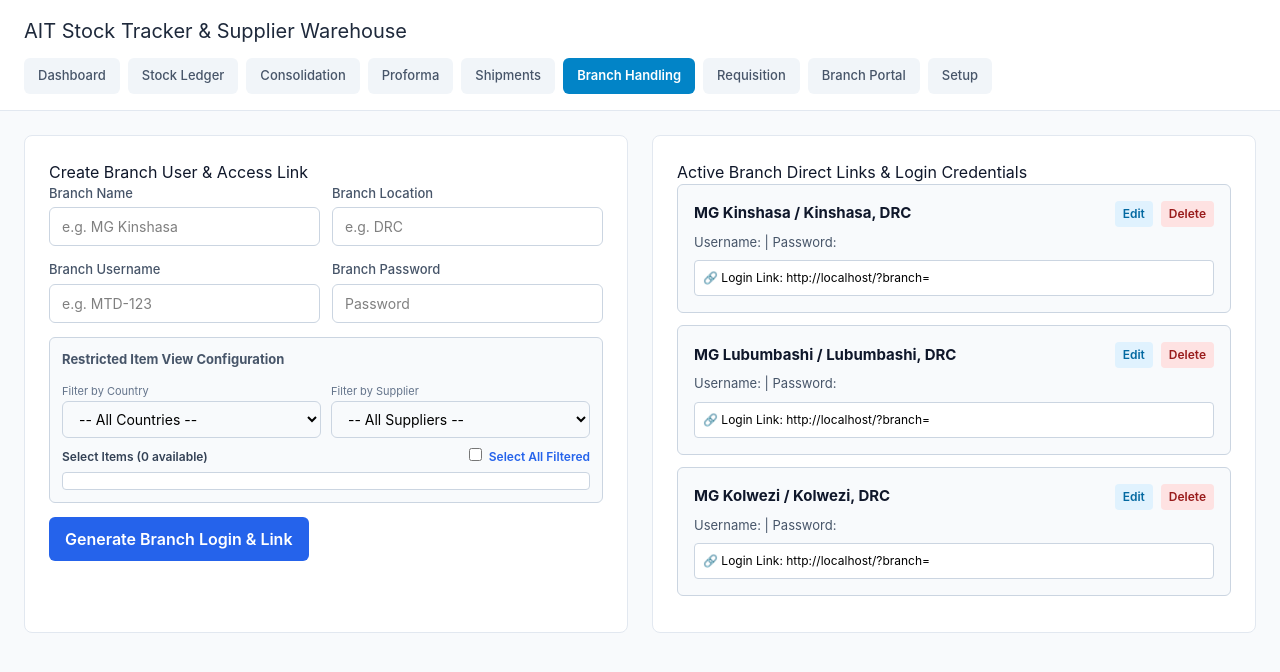
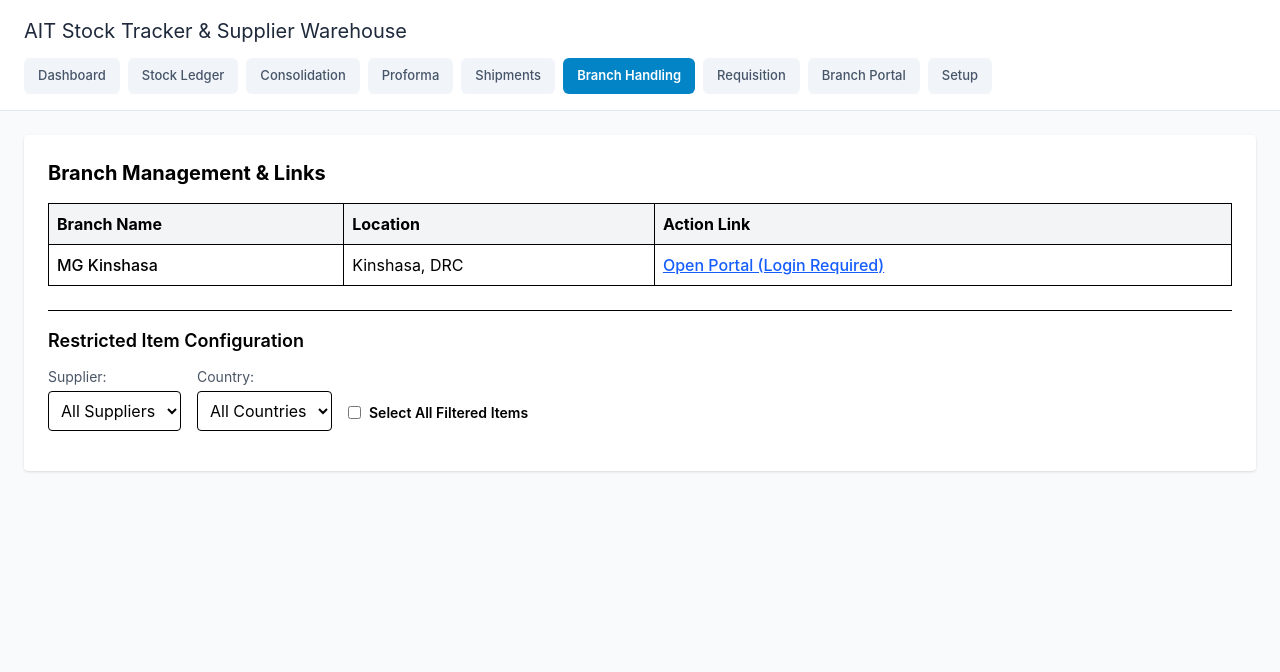
Before and after one commit to abdulrehmanmaisongalaxy/AIT-Stock-Tracker-at-Supplier-Warehouse, a React (Vite) app: page / in a window 1280 px wide. Both pictures are taken after a click on the button "Branch Handling". Shown: the top 672 px of the page. Built offline with nearby package versions, Linux system fonts and the light colour scheme.

Commit message:
BranchHandling.jsx

```diff
--- a/src/components/BranchHandling.jsx
+++ b/src/components/BranchHandling.jsx
@@ -1,184 +1,117 @@
 import React, { useState } from 'react';
 
-export default function BranchHandling({ branches = [], setBranches = () => {}, items = [], suppliers = [] }) {
-  const [branchName, setBranchName] = useState('');
-  const [branchLocation, setBranchLocation] = useState('');
+export default function BranchHandling() {
+  const [branches, setBranches] = useState([
+    { id: 1, name: 'MG Kinshasa', location: 'Kinshasa, DRC' }
+  ]);
+  const [selectedBranch, setSelectedBranch] = useState(null);
+  const [isAuthenticated, setIsAuthenticated] = useState(false);
   const [username, setUsername] = useState('');
   const [password, setPassword] = useState('');
-  const [selectedItems, setSelectedItems] = useState([]);
-  const [editingBranchId, setEditingBranchId] = useState(null);
 
-  // Filters for restricted item selection
-  const [filterSupplier, setFilterSupplier] = useState('ALL');
-  const [filterCountry, setFilterCountry] = useState('ALL');
+  // Restricted items filtering
+  const [supplierFilter, setSupplierFilter] = useState('ALL');
+  const [countryFilter, setCountryFilter] = useState('ALL');
+  const [selectAll, setSelectAll] = useState(false);
 
-  const safeSuppliers = suppliers || [];
-  const safeItems = items || [];
-  const safeBranches = branches || [];
+  const mockItems = [
+    { id: 1, name: 'Tire 205/55R16', supplier: 'Apex Corp', country: 'China' },
+    { id: 2, name: 'Brake Pad Set', supplier: 'Global Parts', country: 'India' },
+  ];
 
-  const countries = [...new Set(safeSuppliers.map(s => s.country).filter(Boolean))];
-
-  const filteredItemsForRestriction = safeItems.filter(item => {
-    const matchSup = filterSupplier === 'ALL' || item.supplier === filterSupplier;
-    const sObj = safeSuppliers.find(s => s.name === item.supplier);
-    const matchCountry = filterCountry === 'ALL' || (sObj && sObj.country === filterCountry);
-    return matchSup && matchCountry;
-  });
-
-  const handleSelectAllFiltered = (checked) => {
-    const filteredCodes = filteredItemsForRestriction.map(i => i.code);
-    if (checked) {
-      const combined = [...new Set([...selectedItems, ...filteredCodes])];
-      setSelectedItems(combined);
+  const handleLogin = (e) => {
+    e.preventDefault();
+    if (username.trim() && password.trim()) {
+      setIsAuthenticated(true);
     } else {
-      setSelectedItems(selectedItems.filter(code => !filteredCodes.includes(code)));
+      alert('Please enter valid credentials.');
     }
   };
 
-  const handleSaveBranch = (e) => {
-    e.preventDefault();
-    if (!branchName || !branchLocation || !username || !password) return;
+  if (selectedBranch && !isAuthenticated) {
+    return (
+      <div className="p-6 max-w-md mx-auto bg-white rounded shadow mt-10">
+        <h2 className="text-xl font-bold mb-4">Branch Login: {selectedBranch.name}</h2>
+        <form onSubmit={handleLogin} className="space-y-4">
+          <div>
+            <label className="block text-sm font-medium">Username</label>
+            <input type="text" className="w-full border p-2 rounded" value={username} onChange={e => setUsername(e.target.value)} required />
+          </div>
+          <div>
+            <label className="block text-sm font-medium">Password</label>
+            <input type="password" className="w-full border p-2 rounded" value={password} onChange={e => setPassword(e.target.value)} required />
+          </div>
+          <button type="submit" className="w-full bg-blue-600 text-white p-2 rounded font-semibold">Login to Requisition Portal</button>
+          <button type="button" onClick={() => setSelectedBranch(null)} className="w-full bg-gray-300 text-gray-700 p-2 rounded mt-2">Cancel / Back</button>
+        </form>
+      </div>
+    );
+  }
 
-    if (editingBranchId) {
-      setBranches(safeBranches.map(b => b.id === editingBranchId ? { ...b, name: branchName, location: branchLocation, username, password, allowedItems: selectedItems } : b));
-      setEditingBranchId(null);
-      alert('Branch updated successfully!');
-    } else {
-      const newBranch = {
-        id: Date.now(),
-        name: branchName,
-        location: branchLocation,
-        username,
-        password,
-        allowedItems: selectedItems.length > 0 ? selectedItems : safeItems.map(i => i.code)
-      };
-      setBranches([...safeBranches, newBranch]);
-      alert('Branch created successfully with login credentials!');
+  if (selectedBranch && isAuthenticated) {
+    return (
+      <div className="p-6 bg-white rounded shadow">
+        <div className="flex justify-between items-center mb-4">
+          <h2 className="text-xl font-bold">Requisition Portal for {selectedBranch.name} ({selectedBranch.location})</h2>
+          <button onClick={() => { setSelectedBranch(null); setIsAuthenticated(false); }} className="bg-gray-500 text-white px-3 py-1 rounded text-sm">Logout</button>
+        </div>
+        <p className="text-green-600 font-medium mb-4">Successfully authenticated. You can now submit branch orders.</p>
+      </div>
+    );
   }
-    setBranchName('');
-    setBranchLocation('');
-    setUsername('');
-    setPassword('');
-    setSelectedItems([]);
-  };
-
-  const handleEdit = (b) => {
-    setEditingBranchId(b.id);
-    setBranchName(b.name || '');
-    setBranchLocation(b.location || '');
-    setUsername(b.username || '');
-    setPassword(b.password || '');
-    setSelectedItems(b.allowedItems || []);
-  };
-
-  const handleDelete = (id) => {
-    if (confirm('Delete this branch?')) setBranches(safeBranches.filter(b => b.id !== id));
-  };
 
   return (
-    <div style={{ display: 'grid', gridTemplateColumns: '1fr 1fr', gap: '24px' }}>
-      <div style={{ background: '#fff', padding: '24px', borderRadius: '8px', border: '1px solid #e2e8f0' }}>
-        <h3 style={{ marginTop: 0, color: '#0f172a' }}>{editingBranchId ? 'Edit Branch' : 'Create Branch User & Access Link'}</h3>
-        <form onSubmit={handleSaveBranch} style={{ display: 'flex', flexDirection: 'column', gap: '14px' }}>
-          <div style={{ display: 'grid', gridTemplateColumns: '1fr 1fr', gap: '12px' }}>
+    <div className="p-6 bg-white rounded shadow">
+      <h2 className="text-xl font-bold mb-4">Branch Management & Links</h2>
+      <table className="w-full border-collapse border border-gray-200 mb-6">
+        <thead>
+          <tr className="bg-gray-100">
+            <th className="border p-2 text-left">Branch Name</th>
+            <th className="border p-2 text-left">Location</th>
+            <th className="border p-2 text-left">Action Link</th>
+          </tr>
+        </thead>
+        <tbody>
+          {branches.map(b => (
+            <tr key={b.id}>
+              <td className="border p-2 font-medium">{b.name}</td>
+              <td className="border p-2">{b.location}</td>
+              <td className="border p-2">
+                <button onClick={() => setSelectedBranch(b)} className="text-blue-600 underline font-medium">Open Portal (Login Required)</button>
+              </td>
+            </tr>
+          ))}
+        </tbody>
+      </table>
+
+      {/* Restricted Items Filter Section */}
+      <div className="border-t pt-4">
+        <h3 className="text-lg font-semibold mb-3">Restricted Item Configuration</h3>
+        <div className="flex gap-4 mb-4">
           <div>
-              <label style={labelStyle}>Branch Name</label>
-              <input type="text" value={branchName} onChange={(e) => setBranchName(e.target.value)} placeholder="e.g. MG Kinshasa" required style={inputStyle} />
-            </div>
-            <div>
-              <label style={labelStyle}>Branch Location</label>
-              <input type="text" value={branchLocation} onChange={(e) => setBranchLocation(e.target.value)} placeholder="e.g. DRC" required style={inputStyle} />
-            </div>
-          </div>
-          <div style={{ display: 'grid', gridTemplateColumns: '1fr 1fr', gap: '12px' }}>
-            <div>
-              <label style={labelStyle}>Branch Username</label>
-              <input type="text" value={username} onChange={(e) => setUsername(e.target.value)} placeholder="e.g. MTD-123" required style={inputStyle} />
-            </div>
-            <div>
-              <label style={labelStyle}>Branch Password</label>
-              <input type="text" value={password} onChange={(e) => setPassword(e.target.value)} placeholder="Password" required style={inputStyle} />
-            </div>
-          </div>
-
-          {/* Supplier & Country filters for restricted item selection */}
-          <div style={{ background: '#f8fafc', padding: '12px', borderRadius: '6px', border: '1px solid #cbd5e1' }}>
-            <label style={{ ...labelStyle, fontWeight: 'bold', marginBottom: '8px' }}>Restricted Item View Configuration</label>
-            <div style={{ display: 'grid', gridTemplateColumns: '1fr 1fr', gap: '10px', marginBottom: '10px' }}>
-              <div>
-                <label style={{ fontSize: '11px', color: '#64748b' }}>Filter by Country</label>
-                <select value={filterCountry} onChange={(e) => setFilterCountry(e.target.value)} style={inputStyle}>
-                  <option value="ALL">-- All Countries --</option>
-                  {countries.map(c => <option key={c} value={c}>{c}</option>)}
+            <label className="block text-sm text-gray-600 mb-1">Supplier:</label>
+            <select className="border p-2 rounded" value={supplierFilter} onChange={e => setSupplierFilter(e.target.value)}>
+              <option value="ALL">All Suppliers</option>
+              <option value="Apex Corp">Apex Corp</option>
+              <option value="Global Parts">Global Parts</option>
             </select>
           </div>
           <div>
-                <label style={{ fontSize: '11px', color: '#64748b' }}>Filter by Supplier</label>
-                <select value={filterSupplier} onChange={(e) => setFilterSupplier(e.target.value)} style={inputStyle}>
-                  <option value="ALL">-- All Suppliers --</option>
-                  {safeSuppliers.map(s => <option key={s.id} value={s.name}>{s.name}</option>)}
+            <label className="block text-sm text-gray-600 mb-1">Country:</label>
+            <select className="border p-2 rounded" value={countryFilter} onChange={e => setCountryFilter(e.target.value)}>
+              <option value="ALL">All Countries</option>
+              <option value="China">China</option>
+              <option value="India">India</option>
             </select>
           </div>
-            </div>
-            <div style={{ display: 'flex', justifyContent: 'space-between', alignItems: 'center', marginBottom: '6px' }}>
-              <span style={{ fontSize: '12px', fontWeight: '600', color: '#334155' }}>Select Items ({filteredItemsForRestriction.length} available)</span>
-              <label style={{ fontSize: '12px', cursor: 'pointer', color: '#2563eb', fontWeight: '600' }}>
-                <input type="checkbox" onChange={(e) => handleSelectAllFiltered(e.target.checked)} style={{ marginRight: '4px' }} /> Select All Filtered
+          <div className="flex items-end">
+            <label className="flex items-center space-x-2 pb-2">
+              <input type="checkbox" checked={selectAll} onChange={e => setSelectAll(e.target.checked)} />
+              <span className="text-sm font-semibold">Select All Filtered Items</span>
             </label>
           </div>
-            <div style={{ maxHeight: '140px', overflowY: 'auto', border: '1px solid #cbd5e1', padding: '8px', borderRadius: '4px', background: '#fff' }}>
-              {filteredItemsForRestriction.map(item => (
-                <label key={item.code} style={{ display: 'flex', alignItems: 'center', gap: '8px', fontSize: '13px', marginBottom: '4px' }}>
-                  <input
-                    type="checkbox"
-                    checked={selectedItems.includes(item.code)}
-                    onChange={(e) => {
-                      if (e.target.checked) setSelectedItems([...selectedItems, item.code]);
-                      else setSelectedItems(selectedItems.filter(c => c !== item.code));
-                    }}
-                  />
-                  <b>{item.code}</b> — {item.name} <span style={{ color: '#94a3b8', fontSize: '11px' }}>({item.supplier})</span>
-                </label>
-              ))}
         </div>
-          </div>
-
-          <div style={{ display: 'flex', gap: '10px' }}>
-            <button type="submit" style={btnPrimary}>{editingBranchId ? 'Update Branch' : 'Generate Branch Login & Link'}</button>
-            {editingBranchId && <button type="button" onClick={() => { setEditingBranchId(null); setBranchName(''); }} style={btnSecondary}>Cancel</button>}
-          </div>
-        </form>
-      </div>
-
-      <div style={{ background: '#fff', padding: '24px', borderRadius: '8px', border: '1px solid #e2e8f0' }}>
-        <h3 style={{ marginTop: 0, color: '#0f172a' }}>Active Branch Direct Links & Login Credentials</h3>
-        {safeBranches.length === 0 ? (
-          <p style={{ color: '#64748b', fontSize: '14px' }}>No active branches created yet.</p>
-        ) : (
-          safeBranches.map(b => (
-            <div key={b.id} style={{ background: '#f8fafc', padding: '16px', borderRadius: '6px', border: '1px solid #cbd5e1', marginBottom: '12px' }}>
-              <div style={{ display: 'flex', justifyContent: 'space-between', alignItems: 'center', marginBottom: '6px' }}>
-                <div style={{ fontWeight: 'bold', color: '#0f172a', fontSize: '15px' }}>{b.name} / {b.location}</div>
-                <div style={{ display: 'flex', gap: '8px' }}>
-                  <button onClick={() => handleEdit(b)} style={btnSmEdit}>Edit</button>
-                  <button onClick={() => handleDelete(b.id)} style={btnSmDel}>Delete</button>
-                </div>
-              </div>
-              <div style={{ fontSize: '13px', color: '#475569', marginBottom: '8px' }}>Username: <b>{b.username}</b> | Password: <b>{b.password}</b></div>
-              <div style={{ fontSize: '12px', background: '#fff', padding: '8px', borderRadius: '4px', border: '1px solid #cbd5e1', wordBreak: 'break-all' }}>
-                🔗 Login Link: <a href={`${window.location.origin}/?branch=${b.username}`} target="_blank" rel="noreferrer">{window.location.origin}/?branch={b.username}</a>
-              </div>
-            </div>
-          ))
-        )}
       </div>
     </div>
   );
 }
-
-const labelStyle = { display: 'block', fontSize: '13px', fontWeight: '500', color: '#475569', marginBottom: '4px' };
-const inputStyle = { width: '100%', padding: '8px 12px', borderRadius: '6px', border: '1px solid #cbd5e1', fontSize: '14px', boxSizing: 'border-box' };
-const btnPrimary = { background: '#2563eb', color: '#fff', border: 'none', padding: '10px 16px', borderRadius: '6px', fontWeight: '600', cursor: 'pointer' };
-const btnSecondary = { background: '#cbd5e1', color: '#0f172a', border: 'none', padding: '10px 16px', borderRadius: '6px', fontWeight: '600', cursor: 'pointer' };
-const btnSmEdit = { background: '#e0f2fe', color: '#0369a1', border: 'none', padding: '4px 8px', borderRadius: '4px', fontSize: '12px', cursor: 'pointer', fontWeight: '600' };
-const btnSmDel = { background: '#fee2e2', color: '#991b1b', border: 'none', padding: '4px 8px', borderRadius: '4px', fontSize: '12px', cursor: 'pointer', fontWeight: '600' };
```
Lines whose indentation alone changed are shown as unchanged.
